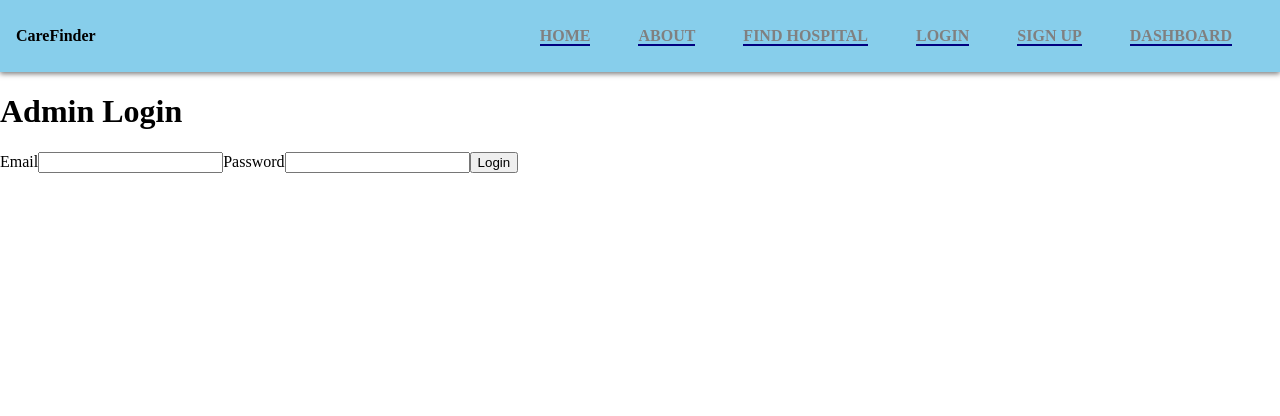
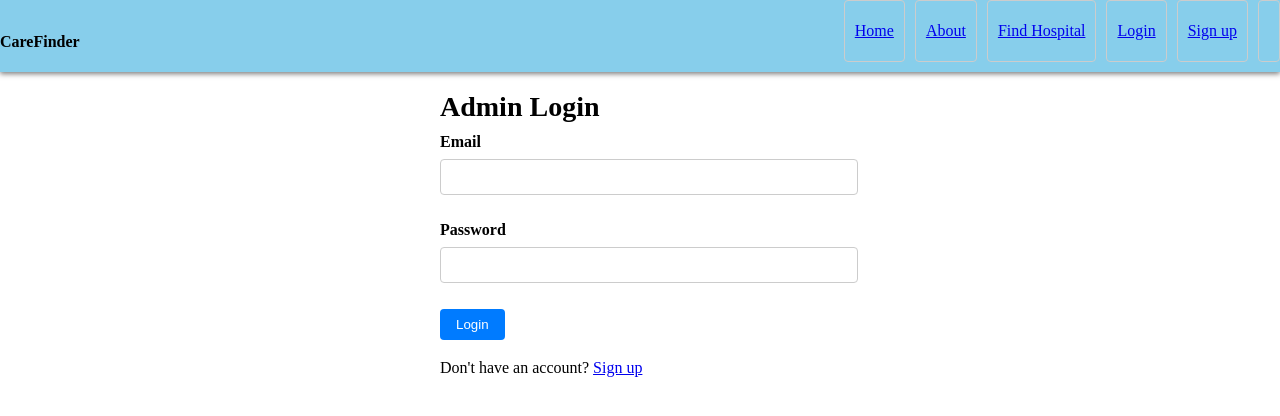
Before and after one commit to efyzhi/careFinder-app, a React (Vite) app: page /login in a window 1280 px wide. Shown: the top 416 px of the page. Built offline with nearby package versions, Linux system fonts and the light colour scheme.

Commit message:
added css

```diff
--- a/src/comps/NavBar.tsx
+++ b/src/comps/NavBar.tsx
@@ -27,7 +27,7 @@ const NavBar: React.FC = () => {
               <Link to={"/signup"}>Sign up</Link>
             </li>
             <li>
-              <Link to={"/dashboard"}> Dashboard</Link>
+              {/* <Link to={"/dashboard"}> Dashboard</Link> */}
             </li>
           </ul>
         </nav>
--- a/src/pages/AdminDashboard.tsx
+++ b/src/pages/AdminDashboard.tsx
@@ -1,12 +1,14 @@
 import React from 'react';
 import { useForm, SubmitHandler } from 'react-hook-form';
 import useFirestore from '../hooks/useFirestore';
+import styles from '../styles/AdminDashboard.module.css';
 
 interface IFormInput {
   name: string;
   address: string;
   contactInfo: string;
   email: string;
+  location: string;
 }
 
 const AdminDashboard: React.FC = () => {
@@ -20,18 +22,30 @@ const AdminDashboard: React.FC = () => {
   };
 
   return (
-    <div>
+    <div className={styles.container}>
       <h2>Admin Dashboard</h2>
       <form onSubmit={handleSubmit(handleCreate)}>
-        <label>Name:</label>
-        <input {...register('name')} />
-        <label>Address:</label>
-        <input {...register('address')} />
-        <label>Contact Info:</label>
-        <input {...register('contactInfo')} />
-        <label>Email:</label>
-        <input {...register('email')} />
-        <button type="submit">Add</button>
+        <div className={styles.formGroup}>
+          <label className={styles.label}>Name:</label>
+          <input className={styles.input} {...register('name')} />
+        </div>
+        <div className={styles.formGroup}>
+          <label className={styles.label}>Address:</label>
+          <input className={styles.input} {...register('address')} />
+        </div>
+        <div className={styles.formGroup}>
+          <label className={styles.label}>Contact Info:</label>
+          <input className={styles.input} {...register('contactInfo')} />
+        </div>
+        <div className={styles.formGroup}>
+          <label className={styles.label}>Email:</label>
+          <input className={styles.input} {...register('email')} />
+        </div>
+        <div className={styles.formGroup}>
+          <label className={styles.label}>Location:</label>
+          <input className={styles.input} {...register('location')} />
+        </div>
+        <button className={styles.button} type="submit">Add</button>
       </form>
     </div>
   );
--- a/src/pages/FindHospital.tsx
+++ b/src/pages/FindHospital.tsx
@@ -1,10 +1,13 @@
-import { useEffect, useState } from "react";
+import React, { useState, useEffect } from "react";
 import { collection, query, where, getDocs } from "firebase/firestore";
 import { db } from "../config/firebase";
+import styles from '../styles/FindHospital.module.css'
+
 
 interface Hospital {
   id: string;
   name: string;
+  location: string;
   address: string;
   contact: string;
   email: string;
@@ -17,26 +20,26 @@ const FindHospital: React.FC = () => {
 
   useEffect(() => {
     const fetchHospitals = async () => {
+      try {
         setLoading(true);
-      try {
         const hospitalsRef = collection(db, "hospitals");
-        const q = query(hospitalsRef, where("name", "==", searchTerm));
+        const q = query(hospitalsRef, where("location", "==", searchTerm));
         const querySnapshot = await getDocs(q);
 
-        const hospitalData = querySnapshot.docs.map((doc) => ({
-          id: doc.id,
-          ...doc.data(),
-        })) as Hospital[];
+        const hospitalsData: Hospital[] = [];
+        querySnapshot.forEach((doc) => {
+          hospitalsData.push({ id: doc.id, ...doc.data() } as Hospital);
+        });
 
-        setHospitals(hospitalData);
+        setHospitals(hospitalsData);
       } catch (error) {
-        console.error("Error fetching hospitals:", error);
+        console.error("Error retrieving hospitals:", error);
       } finally {
         setLoading(false);
       }
     };
 
-    if (searchTerm !== "") {
+    if (searchTerm.trim() !== "") {
       fetchHospitals();
     } else {
       setHospitals([]);
@@ -48,18 +51,17 @@ const FindHospital: React.FC = () => {
   };
 
   return (
-    <div>
+    <div  className={styles.container}>
       <h2>Hospital Search</h2>
-      <input type="text" value={searchTerm} onChange={handleSearch} placeholder="Search by hospital name" />
+      <input type="text" value={searchTerm} onChange={handleSearch} placeholder="Search by location" />
       {loading ? (
         <p>Loading...</p>
-      ) : (
-        <>
-          {hospitals.length > 0 ? (
+      ) : hospitals.length > 0 ? (
         <ul>
           {hospitals.map((hospital) => (
             <li key={hospital.id}>
               <h3>{hospital.name}</h3>
+              <p>{hospital.location}</p>
               <p>{hospital.address}</p>
               <p>{hospital.contact}</p>
               <p>{hospital.email}</p>
@@ -69,8 +71,6 @@ const FindHospital: React.FC = () => {
       ) : (
         <p>No hospitals found.</p>
       )}
-        </>
-      )}
     </div>
   );
 };
--- a/src/pages/Home.tsx
+++ b/src/pages/Home.tsx
@@ -12,7 +12,7 @@ const Home: React.FC = () => {
         <div className={styles.heroContent}>
           <h1>Find the Best Hospitals Near You</h1>
           <p>With Carefinder, easily search for hospitals in your region and access important contact details.</p>
-          <Link to="/search" className={styles.ctaButton}>Get Started</Link>
+          <Link to="/find" className={styles.ctaButton}>Get Started</Link>
         </div>
         <div className={styles.heroImage}>
           <img src="/images/hero-image.png" alt="Hospital search" />
--- a/src/pages/Login.tsx
+++ b/src/pages/Login.tsx
@@ -1,32 +1,52 @@
-import { useForm } from "react-hook-form";
-import useAuth from '../hooks/useAuth'
-
+import React, { useState } from 'react';
+import { useForm } from 'react-hook-form';
+import useAuth from '../hooks/useAuth';
+import { Link, useNavigate } from 'react-router-dom';
+import styles from '../styles/Login.module.css';
 
 interface IFormInput {
   email: string;
   password: string;
 }
 
-const Login = () => {
-  const { login } = useAuth()
+const Login: React.FC = () => {
+  const { login } = useAuth();
+  const navigate = useNavigate(); // Access the navigate function from React Router
+  const [loginError, setLoginError] = useState('');
 
   const { register, handleSubmit } = useForm<IFormInput>();
-  const onSubmit = handleSubmit(({ email, password }) => {
-    login(email, password);
+  const onSubmit = handleSubmit(async ({ email, password }) => {
+    try {
+      await login(email, password);
+      navigate('/dashboard'); // Navigate to the AdminDashboard page
+    } catch (error) {
+      setLoginError('Invalid email or password. Please try again.');
+    }
   });
 
   return (
-    <>
-    <h1> Admin Login </h1>
-    <form onSubmit={onSubmit}>
-      <label>Email</label>
-      <input {...register("email", {required: true})} />
-      <label>Password</label>
-      <input {...register("password", {required: true})} />
-      <button type="submit">  Login </button>
-    </form>
-    </>
+    <div className={styles.container}>
+      <h1>Admin Login</h1>
+      <form onSubmit={onSubmit}>
+        <div className={styles.formGroup}>
+          <label className={styles.label}>Email</label>
+          <input className={styles.input} {...register('email', { required: true })} />
+        </div>
+        <div className={styles.formGroup}>
+          <label className={styles.label}>Password</label>
+          <input className={styles.input} {...register('password', { required: true })} />
+        </div>
+        <button className={styles.button} type="submit">
+          Login
+        </button>
+      </form>
+      {loginError && <p className={styles.error}>{loginError}</p>}
+      <p>
+        Don't have an account? <Link to="/signup">Sign up</Link>
+      </p>
+
+    </div>
   );
-}
+};
 
-export default Login
+export default Login;
--- a/src/pages/Signup.tsx
+++ b/src/pages/Signup.tsx
@@ -1,34 +1,52 @@
 import { useForm, SubmitHandler } from "react-hook-form";
 import useAuth from '../hooks/useAuth';
+import { useNavigate } from 'react-router-dom';
+import styles from '../styles/Signup.module.css';
 
 interface IFormInput {
   name: string;
   email: string;
   password: string;
+  confirmPassword: string;
   address: string;
 }
 
-const Signup = () => {
+const Signup: React.FC = () => {
   const { signup } = useAuth();
+  const navigate = useNavigate();
 
-  const { register, handleSubmit } = useForm<IFormInput>();
+  const { register, handleSubmit, formState: { errors } } = useForm<IFormInput>();
   const onSubmit: SubmitHandler<IFormInput> = ({ email, password }) => {
     signup(email, password);
+    navigate('/admin-dashboard');
   };
 
   return (
-    <>
-      <h1>Admin Registration</h1>
+    <div className={styles.container}>
+      <h1 className={styles.title}>Admin Registration</h1>
       <form onSubmit={handleSubmit(onSubmit)}>
-        <label>Email:</label>
-        <input {...register("email", { required: true })} />
-        <label>Password:</label>
-        <input {...register("password", { required: true })} />
-        <label>Confirm Password:</label>
-        <input {...register("password", { required: true })} />
-        <button type="submit">Register</button>
+        <div className={styles.formGroup}>
+          <label className={styles.label}>Name:</label>
+          <input className={styles.input} {...register("name", { required: true })} />
+        </div>
+        <div className={styles.formGroup}>
+          <label className={styles.label}>Email:</label>
+          <input className={styles.input} {...register("email", { required: true })} />
+          {errors.email && <p className={styles.error}>Email is required</p>}
+        </div>
+        <div className={styles.formGroup}>
+          <label className={styles.label}>Password:</label>
+          <input className={styles.input} {...register("password", { required: true })} />
+          {errors.password && <p className={styles.error}>Password is required</p>}
+        </div>
+        <div className={styles.formGroup}>
+          <label className={styles.label}>Confirm Password:</label>
+          <input className={styles.input} {...register("confirmPassword", { required: true })} />
+          {errors.confirmPassword && <p className={styles.error}>Confirm Password is required</p>}
+        </div>
+        <button className={styles.button} type="submit">Register</button>
       </form>
-    </>
+    </div>
   );
 };
 
--- a/src/styles/About.module.css
+++ b/src/styles/About.module.css
@@ -1,9 +1,21 @@
-.about {
-    position: relative;
-    min-height: 100vh;
-    padding: 700px 40px;
-    margin-top: 7rem;
-    display: flex;
-    justify-content: center;
-    text-align: center;
-  }
+.aboutPage {
+  margin: 20px;
+}
+
+h1 {
+  font-size: 28px;
+  font-weight: bold;
+  margin-bottom: 10px;
+}
+
+h2 {
+  font-size: 24px;
+  font-weight: bold;
+  margin-bottom: 10px;
+}
+
+p {
+  font-size: 16px;
+  line-height: 1.5;
+  margin-bottom: 10px;
+}
--- /dev/null
+++ b/src/styles/AdminDashboard.module.css
@@ -0,0 +1,34 @@
+.container {
+    max-width: 400px;
+    margin: 0 auto;
+  }
+
+  .formGroup {
+    margin-bottom: 1rem;
+  }
+
+  .label {
+    display: block;
+    font-weight: bold;
+    margin-bottom: 0.5rem;
+  }
+
+  .input {
+    width: 100%;
+    padding: 0.5rem;
+    border: 1px solid #ccc;
+    border-radius: 4px;
+  }
+
+  .button {
+    background-color: #007bff;
+    color: #fff;
+    border: none;
+    padding: 0.5rem 1rem;
+    border-radius: 4px;
+    cursor: pointer;
+  }
+
+  .button:hover {
+    background-color: #0056b3;
+  }
--- /dev/null
+++ b/src/styles/FindHospital.module.css
@@ -0,0 +1,39 @@
+.container {
+    margin: 20px;
+  }
+
+  h2 {
+    font-size: 24px;
+    font-weight: bold;
+    margin-bottom: 10px;
+  }
+
+  input {
+    padding: 8px;
+    font-size: 16px;
+    border: 1px solid #ccc;
+    border-radius: 4px;
+    margin-bottom: 10px;
+  }
+
+  ul {
+    list-style-type: none;
+    padding: 0;
+    margin: 0;
+  }
+
+  li {
+    margin-bottom: 10px;
+    border: 1px solid #ccc;
+    border-radius: 4px;
+    padding: 10px;
+  }
+
+  h3 {
+    font-size: 18px;
+    font-weight: bold;
+  }
+
+  p {
+    margin-bottom: 5px;
+  }
--- /dev/null
+++ b/src/styles/Login.module.css
@@ -0,0 +1,34 @@
+.container {
+    max-width: 400px;
+    margin: 0 auto;
+  }
+
+  .formGroup {
+    margin-bottom: 1rem;
+  }
+
+  .label {
+    display: block;
+    font-weight: bold;
+    margin-bottom: 0.5rem;
+  }
+
+  .input {
+    width: 100%;
+    padding: 0.5rem;
+    border: 1px solid #ccc;
+    border-radius: 4px;
+  }
+
+  .button {
+    background-color: #007bff;
+    color: #fff;
+    border: none;
+    padding: 0.5rem 1rem;
+    border-radius: 4px;
+    cursor: pointer;
+  }
+
+  .button:hover {
+    background-color: #0056b3;
+  }
--- a/src/styles/NavBar.module.css
+++ b/src/styles/NavBar.module.css
@@ -7,42 +7,36 @@ header {
     line-height: 2.5;
     box-shadow: 0 2px 5px rgba(0, 0, 0, 0.5);
   }
+  .logo {
+    font-size: 24px;
+    font-weight: bold;
+    margin-right: 20px;
+  }
 
-.logo {
-  font-weight: bolder;
-  margin-left: 1rem;
+  .menu {
+    display: flex;
+    align-items: center;
   }
 
   .menuList {
+    list-style: none;
     display: flex;
-  gap: 3rem;
-  margin-left: 3.5rem;
-  list-style: none;
-  margin-right: 3rem;
-  text-transform: uppercase;
+    gap: 10px;
   }
 
-.menuList a {
-  text-decoration: none;
-  color: gray;
-  font-weight: 800;
-  border-bottom: 2px solid navy;
+  .menuItem {
+    transition: background-color 0.3s ease;
   }
 
-.menuList li {
-
+  .menuItem:hover {
+    background-color: lightgray;
   }
 
-.menuList a:hover {
-  background-color: rgba(255, 255, 255, 0.659);
-  padding: 0.3rem;
-  font-weight: 400;
-  color: rgba(94, 87, 87, 0.679);
-  border: none;
-  transition: ease-in-out 0.5s;
+  .active {
+    background-color: gray;
+    color: white;
   }
-
-@media screen and (max-width: 968px) {
+  /* @media screen and (max-width: 968px) {
   header {
     display: flex;
     justify-content: space-between;
@@ -62,4 +56,4 @@ header {
     text-transform: unset;
   }
 
-}
+} */
--- /dev/null
+++ b/src/styles/Signup.module.css
@@ -0,0 +1,50 @@
+.container {
+    max-width: 400px;
+    margin: 0 auto;
+    padding: 20px;
+    border: 1px solid #ccc;
+    border-radius: 5px;
+  }
+
+  .title {
+    text-align: center;
+    font-size: 24px;
+    margin-bottom: 20px;
+  }
+
+  .formGroup {
+    margin-bottom: 20px;
+  }
+
+  .label {
+    display: block;
+    font-weight: bold;
+    margin-bottom: 5px;
+  }
+
+  .input {
+    width: 100%;
+    padding: 8px;
+    border: 1px solid #ccc;
+    border-radius: 4px;
+  }
+
+  .error {
+    color: red;
+    font-size: 14px;
+    margin-top: 5px;
+  }
+
+  .button {
+    width: 100%;
+    padding: 10px;
+    background-color: #007bff;
+    color: #fff;
+    border: none;
+    border-radius: 4px;
+    cursor: pointer;
+  }
+
+  .button:hover {
+    background-color: #0056b3;
+  }
```
Lines whose indentation alone changed are shown as unchanged.
